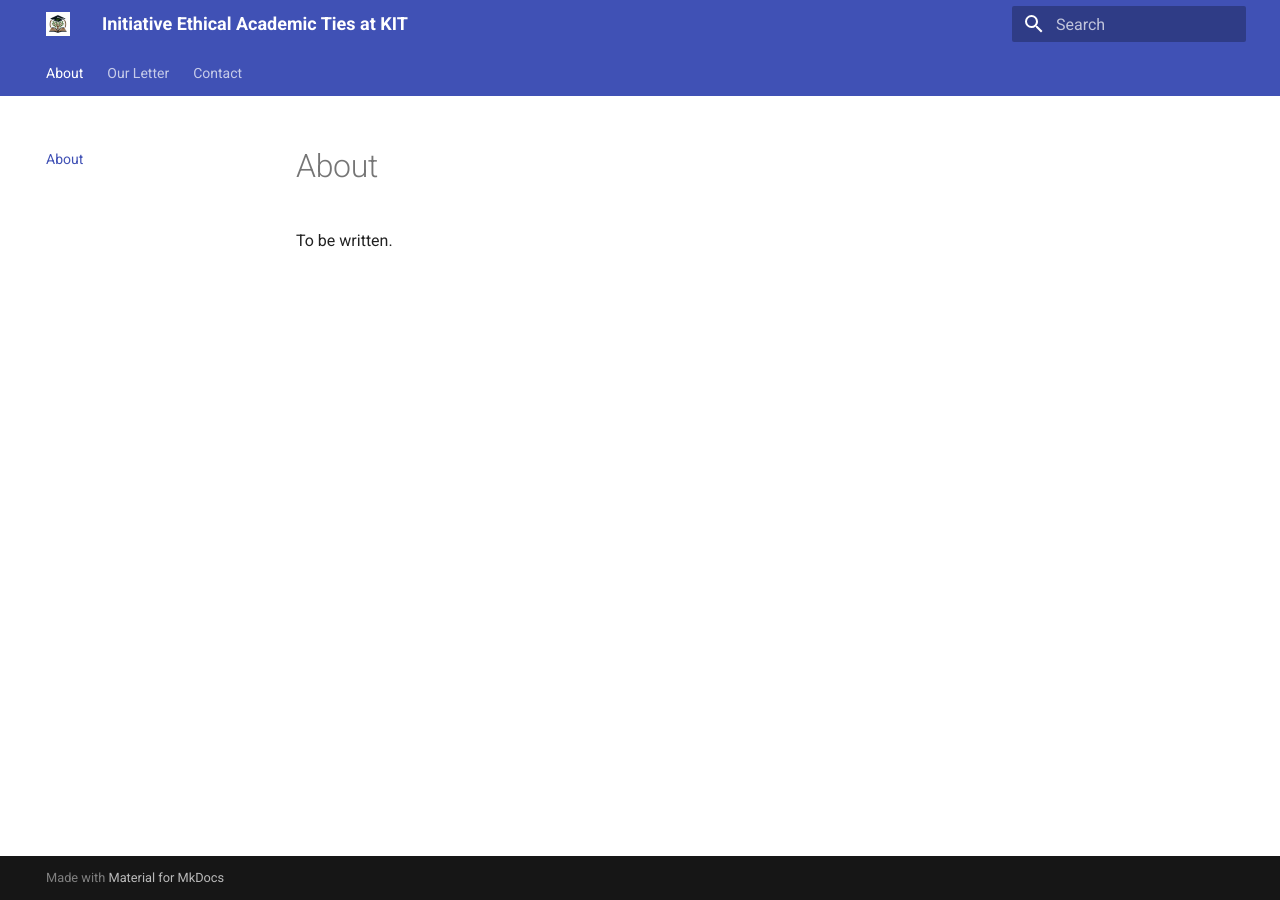
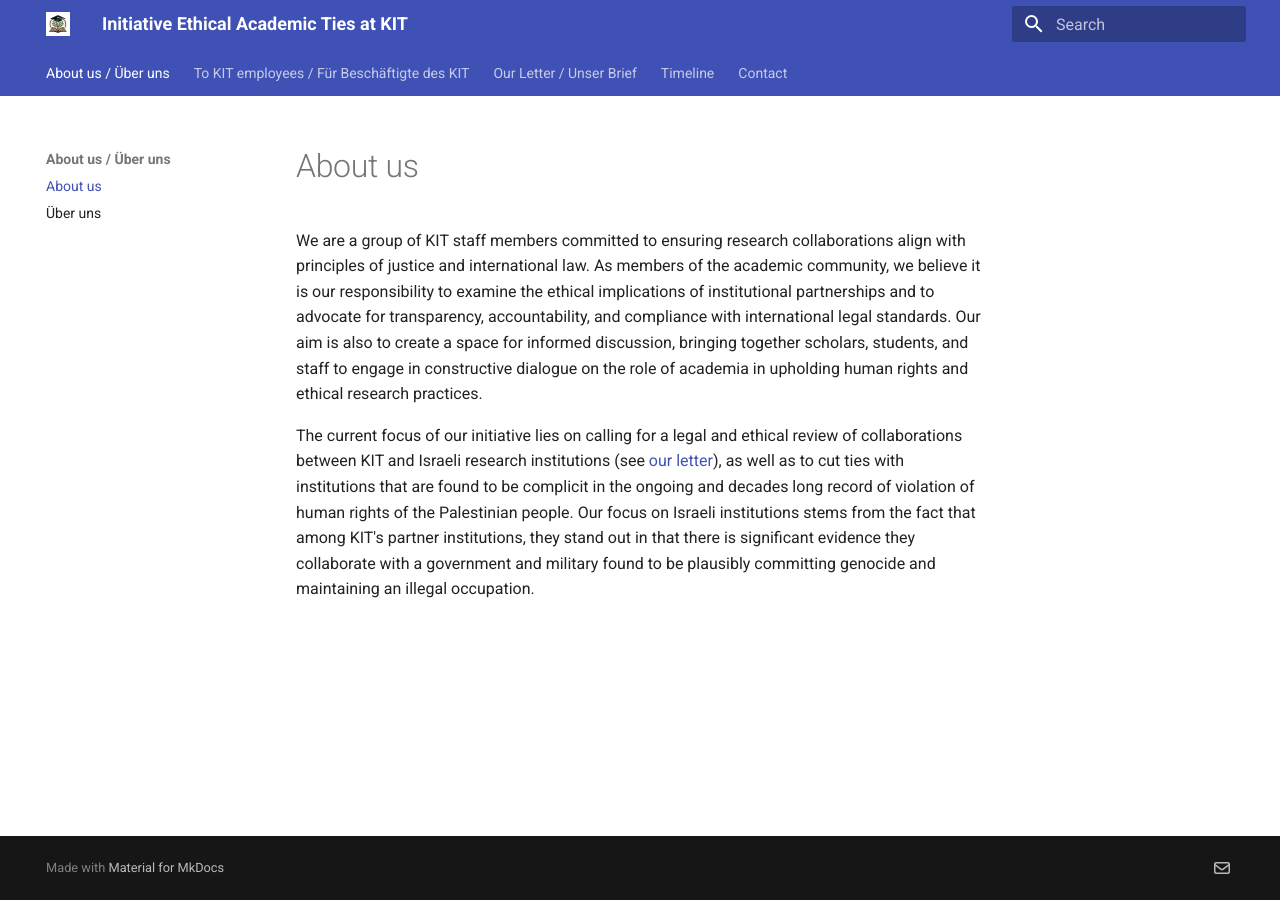
Before and after one commit to ieat-kit/ieat-kit.github.io, an MkDocs documentation site: the page built from docs/index.md, in a window 1280 px wide. Built offline with MkDocs 1.6.1 and Material for MkDocs 9.7.7, drawn with Linux system fonts in a browser that asks for light colours.

Commit message:
docs: New structure and content

```diff
--- a/docs/index.md
+++ b/docs/index.md
@@ -1,3 +1,7 @@
-# About
+# About us
 
-To be written.
+We are a group of KIT staff members committed to ensuring research collaborations align with principles of justice and international law. As members of the academic community, we believe it is our responsibility to examine the ethical implications of institutional partnerships and to advocate for transparency, accountability, and compliance with international legal standards. Our aim is also to create a space for informed discussion, bringing together scholars, students, and staff to engage in constructive dialogue on the role of academia in upholding human rights and ethical research practices.
+
+The current focus of our initiative lies on calling for a legal and ethical review of collaborations between KIT and Israeli research institutions (see [our letter]), as well as to cut ties with institutions that are found to be complicit in the ongoing and decades long record of violation of human rights of the Palestinian people. Our focus on Israeli institutions stems from the fact that among KIT's partner institutions, they stand out in that there is significant evidence they collaborate with a government and military found to be plausibly committing genocide and maintaining an illegal occupation.
+
+[our letter]: ./letter.md
--- a/mkdocs.yml
+++ b/mkdocs.yml
@@ -25,8 +25,8 @@ theme:
 # I'll keep it here for the future
 # plugins:
 #  - blog
-# extra:
-#  social:
+extra:
+ social:
     # - icon: fontawesome/brands/mastodon
     #   link:
     #   name:
@@ -42,13 +42,20 @@ theme:
     # - icon: fontawesome/brands/github
     #   link:
     #   name:
-    # - icon: fontawesome/regular/envelope
-    #   link:
-    #   name: email of IEAT
+    - icon: fontawesome/regular/envelope
+      link: mailto:info.ieat.kit@protonmail.com
+      name: email of IEAT
 
 nav:
-- About: index.md
-- Our Letter:
-  - English: letter.md
-  - German: letter-de.md
+- About us / Über uns:
+  - index.md
+  - index-de.md
+- To KIT employees / Für Beschäftigte des KIT:
+  - to-kit-employees.md
+  - to-kit-employees-de.md
+- Our Letter / Unser Brief:
+  - letter.md
+  - letter-de.md
+- Timeline:
+  - timeline.md
 - Contact: SUPPORT.md
```
Also changed, not shown: docs/SUPPORT.md (+1 -1 lines), docs/index-de.md (added, +5 -0 lines), docs/timeline.md (added, +21 -0 lines), docs/to-kit-employees-de.md (added, +19 -0 lines), docs/to-kit-employees.md (added, +20 -0 lines).
